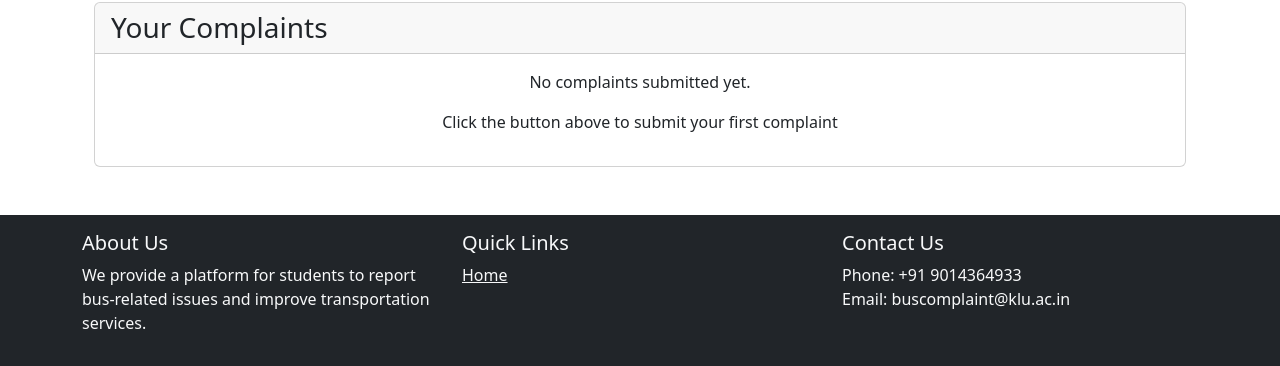
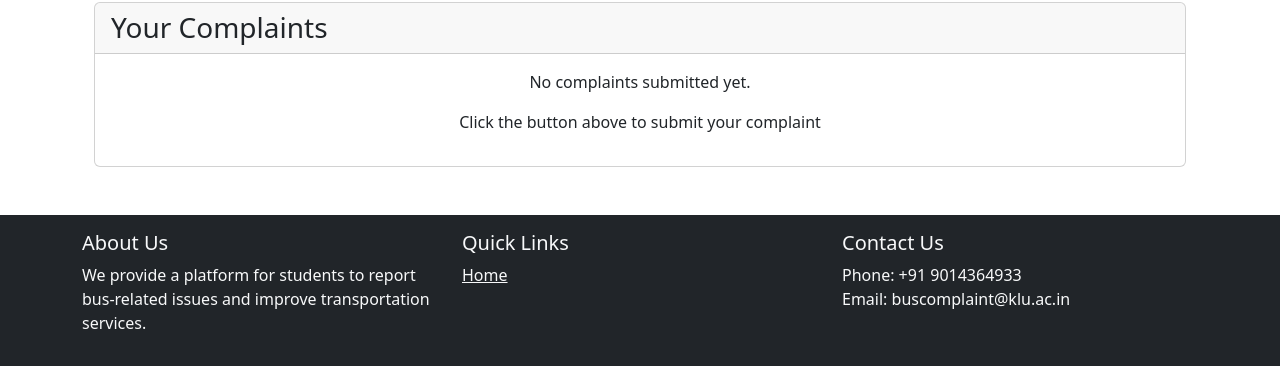
Before and after one commit to TharunNarra/bus-complaint-system-forked, a Flask app: template templates/dashboard.html in a window 1280 px wide. Shown: the part 202-568 px from the top of the page. Run offline with Flask 3, Linux system fonts and the light colour scheme; the template is opened without the code that fills it, so the values that code supplies are empty.

Commit message:
Update dashboard.html

```diff
--- a/templates/dashboard.html
+++ b/templates/dashboard.html
@@ -56,7 +56,7 @@
                     {% else %}
                         <div class="text-center">
                             <p>No complaints submitted yet.</p>
-                            <p>Click the button above to submit your first complaint</p>
+                            <p>Click the button above to submit your complaint</p>
                         </div>
                     {% endif %}
                 </div>
```
